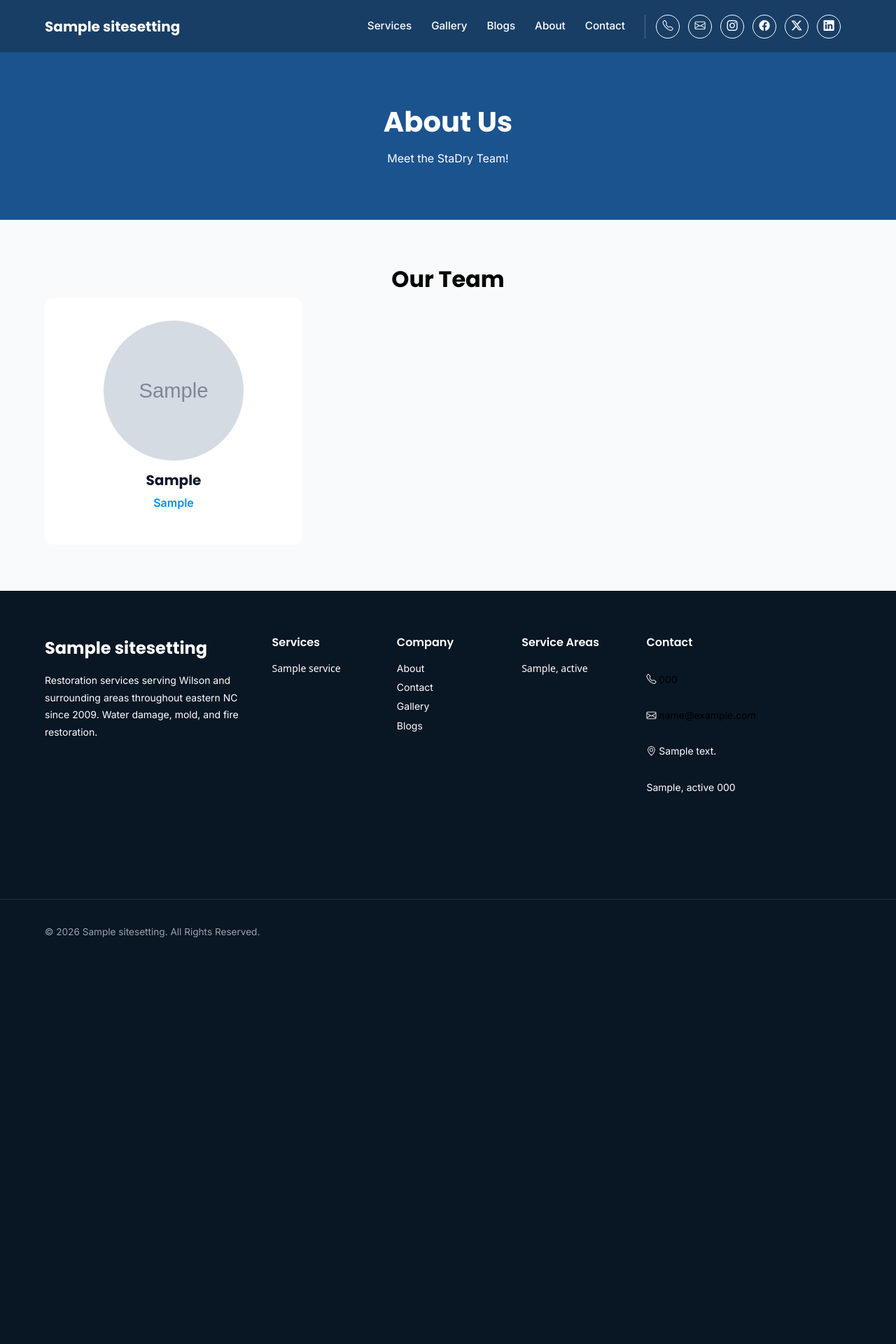
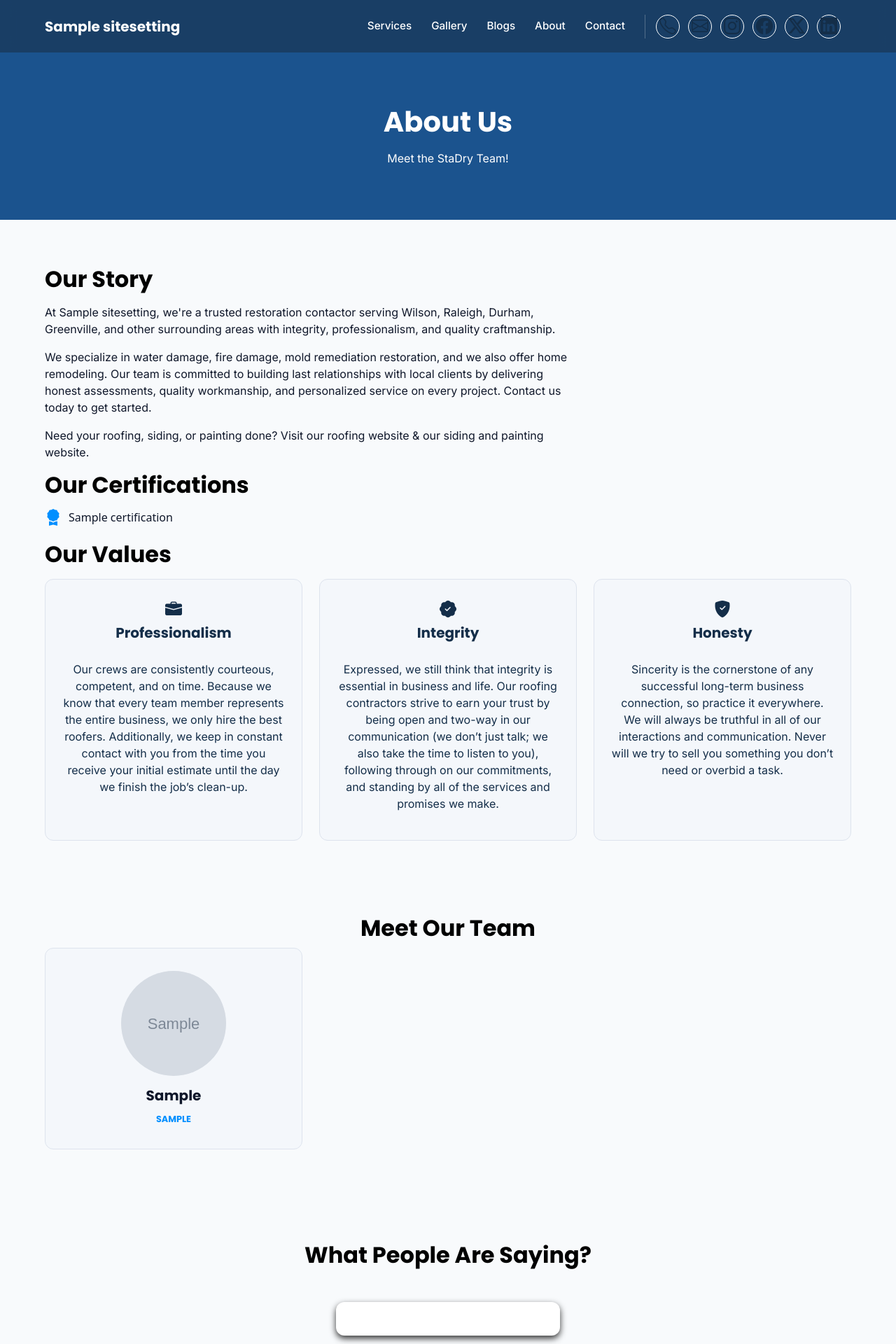
Before and after one commit to vanlandinghamanderson/Restoration-Company-Website, a Django app: page /about/ in a window 1280 px wide. Shown: the top 1920 px of the page at 70% size. Before the commit the page ends 1339 px from the top, so only its background shows below. Run offline with Django 5.2, Linux system fonts and the light colour scheme; tables that the repository leaves empty hold one stand-in row (values such as "Sample post"); grey boxes marked "Sample" are stand-in pictures.

Commit message:
About page is almost finished

```diff
--- a/core/models.py
+++ b/core/models.py
@@ -142,6 +142,7 @@ class Certification(models.Model):
     title = models.CharField(max_length=200, blank=True)
     caption = models.TextField(blank=True)
     description = models.TextField(blank=True)
+    is_active = models.BooleanField(default=False)
 
     class Meta:
         ordering = ['title']
@@ -172,6 +173,7 @@ class Review(models.Model):
     service_area = models.ForeignKey(ServiceArea, on_delete=models.SET_NULL, null=True, blank=True)
     service = models.ForeignKey(Service, on_delete=models.SET_NULL, null=True, blank=True)
     created_at = models.DateTimeField(auto_now_add=True)
+    is_active = models.BooleanField(default=False)
 
     class Meta:
         ordering = ['-id']
@@ -186,6 +188,7 @@ class Team(models.Model):
     team_member = models.CharField(max_length=255, blank=True)
     occupation = models.CharField(max_length=200)
     order = models.PositiveIntegerField(default=0)
+    is_active = models.BooleanField(default=False)
 
     class Meta:
         ordering = ['order', 'team_member', 'occupation']
--- a/core/views.py
+++ b/core/views.py
@@ -26,10 +26,15 @@ def gallery(request):
 
 # About Us Page
 def about(request):
-    context = {
-        'restoration_team_members': Team.objects.all(),
-    }
-    return render(request, 'core/about.html', context)
+    certifications = Certification.objects.filter(is_active=True)
+    teams = Team.objects.filter(is_active=True)
+    reviews = Review.objects.filter(is_active=True)
+    return render(request, 'core/about.html', {
+        'certifications': certifications,
+        'teams': teams,
+        'reviews': reviews,
+    })
+
 
 def _contact_initial(slug):
     """Pre-fill the contact when arriving from a 'Request This Service' """
--- a/static/core/css/styles.css
+++ b/static/core/css/styles.css
@@ -4,7 +4,9 @@
     --font-body: 'Inter', sans-serif;
     --color-accent: #008FFF;
     --color-accent-dark: #0089f2;
+    --color-surface: #f4f7fb;
     --color-line: #dde3ed;
+    --color-primary: rgb(20 46 73);
     --radius-md: 12px;
 }
 
@@ -496,33 +498,6 @@ section {
     color: teal;
 }
 
-.reasons_certfications {
-    display: flex;
-    flex-direction: column-reverse;
-    justify-content: center;
-    align-items: center;
-    gap: .5rem;
-}
-
-.certification {
-    display: flex;
-    flex-direction: column;
-    justify-content: center;
-    align-items: center;
-    gap: 1rem;
-}
-
-.certification img {
-    width: 125px;
-    aspect-ratio: 1/1;
-    object-fit: contain;
-    filter: drop-shadow(0px 4px 8px rgba(0, 0, 0, 0.5));
-}
-
-.certification h4 {
-    text-align: center;
-}
-
 /* ----- REVIEW SECTION ----- */
 .reviews {
     background-color: #f8fafc;
@@ -693,6 +668,54 @@ section {
 
 /* ---------- ABOUT US SECTION ---------- */
 
+.certification-list {
+    padding: 0;
+    display: flex;
+    flex-direction: column;
+    gap: .25rem;
+}
+
+.certification-list li {
+    display: flex;
+    align-items: center;
+    gap: .625rem;
+}
+
+.certification-list li i {
+    color: var(--color-accent);
+}
+/**/
+.value-grid {
+    display: grid;
+    grid-template-columns: repeat(3, 1fr);
+    gap: 1.5rem;
+    margin-top: 1rem;
+}
+
+.value-item {
+    background-color: var(--color-surface);
+    padding: 1.5rem;
+    border: 1px solid var(--color-line);
+    border-radius: var(--radius-md);
+    display: flex;
+    gap: .25rem;
+    flex-direction: column;
+    align-items: center;
+}
+
+.value-item, i {
+    font-size: 1.5rem;
+    color: var(--color-primary);
+}
+
+.value-item p {
+    text-align: center;
+    font-size: medium;
+}
+
+.about-us {
+    margin-top: 2.5rem;
+}
 
 .team h2 {
     margin-bottom: 2rem;
@@ -706,15 +729,16 @@ section {
 }
 
 .team-card {
-    background-color: #fff;
-    border-radius: 12px;
+    background-color: var(--color-surface);
     padding: 32px 24px;
     text-align: center;
+    border-radius: var(--radius-md);
+    border: 1px solid var(--color-line);
 }
 
 .team_member-pic {
-    width: 200px;
-    height: 200px;
+    width: 150px;
+    height: 150px;
     border-radius: 50%;
     object-fit: cover;
     object-position: center;
@@ -724,11 +748,13 @@ section {
     margin-top: 1rem;
 }
 
-.team-card p {
-    text-transform: capitalize;
-    color: #008fff;
-    font-weight: 800;
+.team-card span {
+    text-transform: uppercase;
+    color: var(--color-accent);
     margin-top: 4px;
+    font-weight: 700;
+    font-size: 0.8rem;
+    margin-bottom: 1rem;
 }
 
 /* ---------- HOVER EFFECT FOR TEAM CARD ---------- */
--- a/templates/core/about.html
+++ b/templates/core/about.html
@@ -7,20 +7,83 @@
         <p class="page_text">Meet the StaDry Team!</p>
     </div>
 </section>
-<section class="page-section">
+
+<section>
+    <div class="container two-col">
+        <div class="two-main__col">
+            <div>
+                <h2 class="section-title" style="text-align: left;">Our Story</h2>
+                <p>At {{ restoration_site_setting.company_name }}, we're a trusted restoration contactor serving Wilson, Raleigh, Durham, Greenville, and other surrounding areas with integrity, professionalism, and quality craftmanship.</p>
+                <p>We specialize in water damage, fire damage, mold remediation restoration, and we also offer home remodeling. Our team is committed to building last relationships with local clients by delivering honest assessments, quality workmanship, and personalized service on every project. Contact us today to get started.</p>
+                <p>Need your roofing, siding, or painting done? Visit our roofing website & our siding and painting website.</p>
+            </div>
+            <div>
+                <h2 class="section-title" style="text-align: left">Our Certifications</h2>
+                <ul class="certification-list">
+                    {% for certification in certifications %}
+                    <li><i class="bi bi-award-fill"></i>{{ certification.title }}</li>
+                    {% empty %}
+                    <p class="empty-state">No rewards are listed right now.</p>
+                    {% endfor %}
+                </ul>
+            </div>
+        </div>
+    </div>
     <div class="container">
-        <h2 class="section-title">Our Team</h2>
-        {% if restoration_team_members %}
-        <div class="team-grid">
-            {% for member in restoration_team_members %}
-            <div class="team-card">
-                <img class="team_member-pic" src="{{ member.image.url }}" alt="Profile Picture">
-                <h3>{{ member.team_member }}</h3>
-                <p>{{ member.occupation }}</p>
+        <h2 class="section-title" style="text-align: left;">Our Values</h2>
+        <div class="value-grid">
+            <div class="value-item">
+                <i class="bi bi-briefcase-fill"></i>
+                <h3>Professionalism</h3>
+                <p>Our crews are consistently courteous, competent, and on time. Because we know that every team member represents the entire business, we only hire the best roofers. Additionally, we keep in constant contact with you from the time you receive your initial estimate until the day we finish the job’s clean-up.</p>
             </div>
-            {% endfor %}
+            <div class="value-item">
+                <i class="bi bi-patch-check-fill"></i>
+                <h3>Integrity</h3>
+                <p>Expressed, we still think that integrity is essential in business and life. Our roofing contractors strive to earn your trust by being open and two-way in our communication (we don’t just talk; we also take the time to listen to you), following through on our commitments, and standing by all of the services and promises we make.</p>
+            </div>
+            <div class="value-item">
+                <i class="bi bi-shield-fill-check"></i>
+                <h3>Honesty</h3>
+                <p>Sincerity is the cornerstone of any successful long-term business connection, so practice it everywhere. We will always be truthful in all of our interactions and communication. Never will we try to sell you something you don’t need or overbid a task.</p>
+            </div>
         </div>
-        {% endif %}
     </div>
-</section>
+    <section>
+        <div class="about-us">
+            <div class="container">
+                <h2 class="section-title">Meet Our Team</h2>
+                    <div class="team-grid">
+                        {% for team in teams %}
+                        <div class="team-card">
+                            <img src="{{ team.image.url }}" class="team_member-pic">
+                            <h3>{{ team.team_member }}</h3>
+                            <span>{{ team.occupation }}</span>
+                        </div>
+                        {% empty %}
+                        <p class="empty-state">No team member is available...</p>
+                        {% endfor %}
+                    </div>
+                </div>
+            </div>
+    </section>
+
+    {% if reviews %}
+    <section>
+        <div class="review">
+            <div class="container">
+                <h2 class="section-title">What People Are Saying?</h2>
+                <div class="review-grid">
+                {% for review in reviews %}
+                <article class="review-card">
+
+                </article>
+                {% empty %}
+                <p class="empty-state">No reviews available...</p>
+                {% endfor %}
+            </div>
+        </div>
+    </section>
+    {% endif %}
+
 {% endblock %}
```
Also changed, not shown: core/migrations/0025_certification_is_active.py (added), core/migrations/0026_team_is_active.py (added), core/migrations/0027_review_is_active.py (added).
